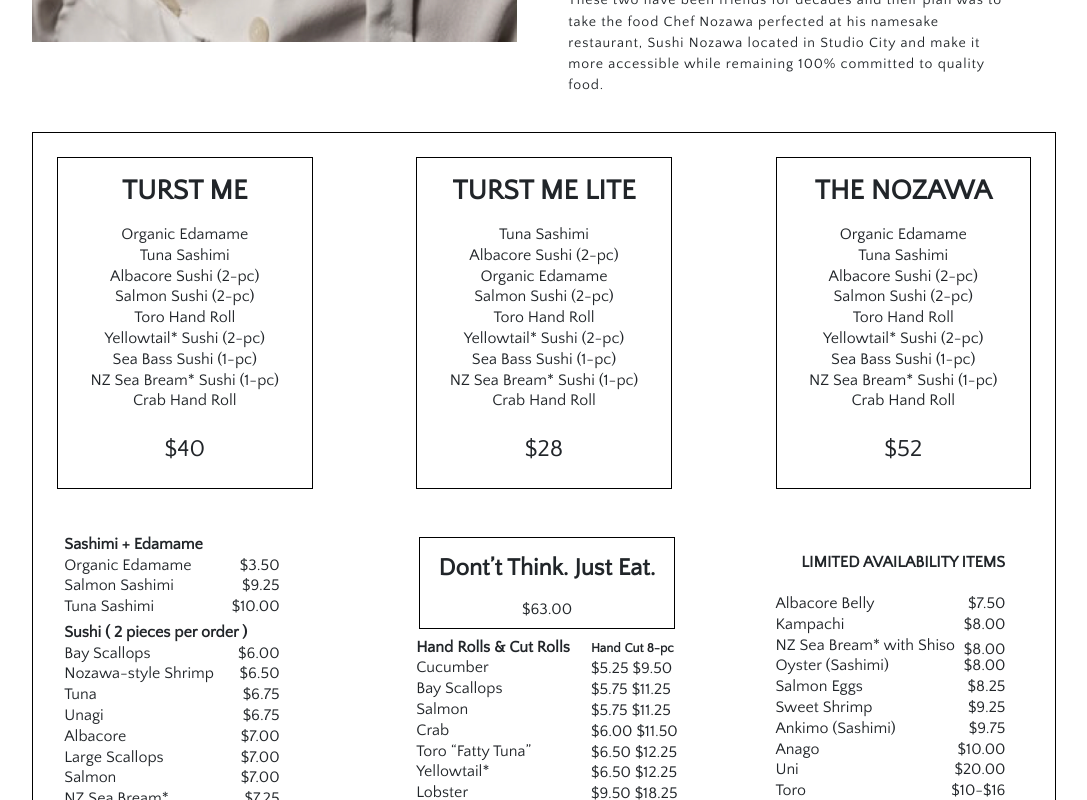
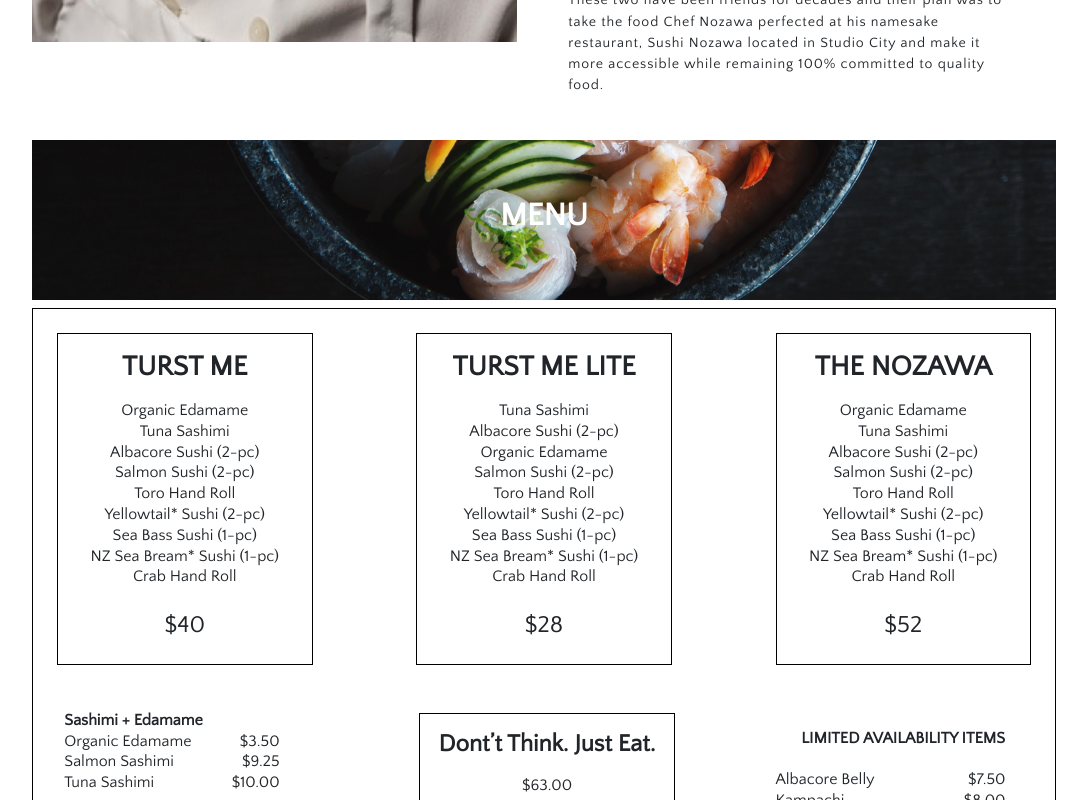
Before and after one commit to makeespresso/sugarfish, a React (Create React App) app: page / in a window 1280 px wide. Shown: the part 1600-2400 px from the top of the page, without its empty margins (96-1183 px from the left). Built offline with nearby package versions, Linux system fonts and the light colour scheme; a web font is replaced by a local one.

Commit message:
menu banner

```diff
--- a/src/components/Menu.jsx
+++ b/src/components/Menu.jsx
@@ -2,7 +2,13 @@ import React from 'react'
 
 export default function Menu() {
   return (
-    <div id="menu" className="menu-border">
+    <>
+      <div className="banner story-banner">
+        <h2 className="banner-title">MENU</h2>
+        <img className="banner-img" src="/img/desktop_view_menu_banner.png" alt="a bunch of fish" />
+      </div>
+      <div id="menu">
+        <div className="menu-border">
           <div className="special-container">
             <div className="special-div">
               <h3>TURST ME</h3>
@@ -112,8 +118,9 @@ export default function Menu() {
                 <p>Toro <span>$10-$16</span></p>
               </div>
             </div>
-
           </div>
         </div>
+      </div>
+    </>
   )
 }
```
Lines whose indentation alone changed are shown as unchanged.
